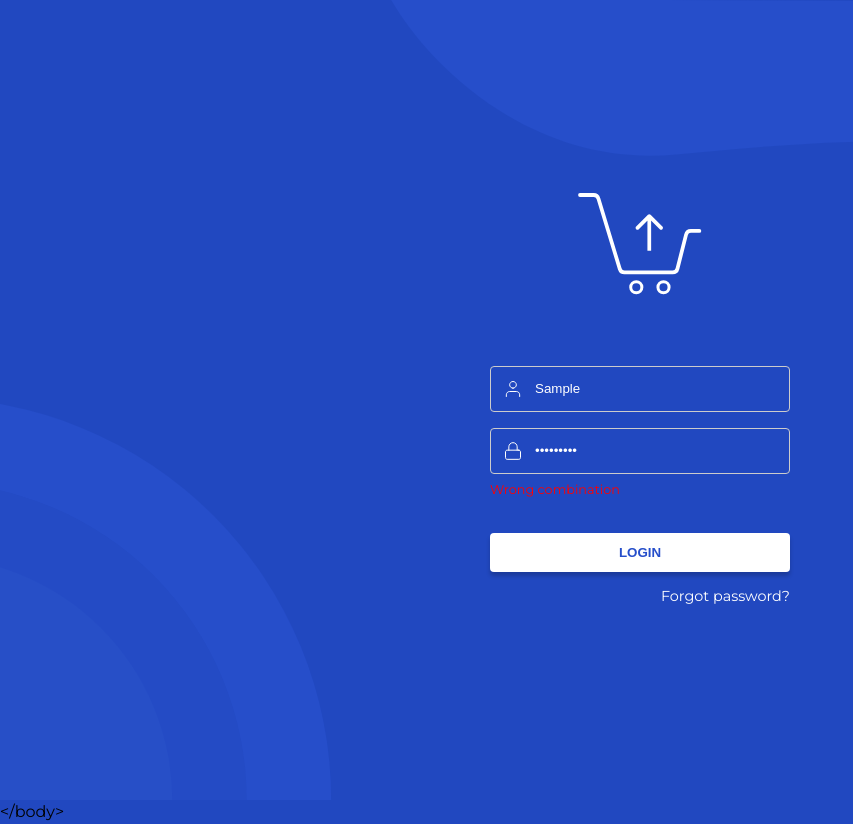
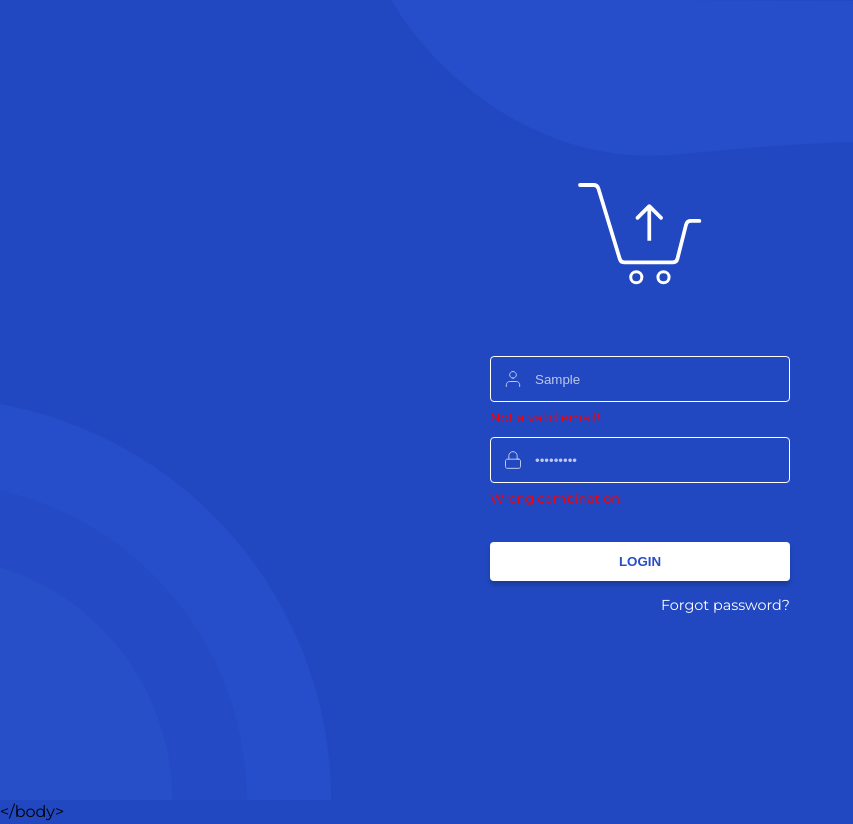
Before and after one commit to ilsusunal/login-page, a React (Vite) app: page / in a window 1280 px wide. Both pictures are taken after typing "Sample", "Sample123" into the empty fields and a click on the button "LOGIN". Shown: the whole page, without its empty margins (0-853 px from the left). Built offline with nearby package versions, Linux system fonts and the light colour scheme.

Commit message:
styling form input

```diff
--- a/src/App.css
+++ b/src/App.css
@@ -42,7 +42,7 @@ body, html {
     display: flex;
     align-items: center;
     justify-items: center;
-    border: 1px solid #ccc;
+    border: 1px solid white;
     border-radius: 4px;
     padding: 12px;
     margin-bottom: 16px;
@@ -51,6 +51,7 @@ body, html {
 
 .input-icon {
     margin-right: 10px;
+    opacity: 0.7;
 }
 
 .form-input {
@@ -59,6 +60,7 @@ body, html {
     outline: none;
     background: transparent;
     color: white;
+    opacity: 0.7;
 }
 
 .form-input::placeholder {
@@ -94,7 +96,7 @@ body, html {
 .login-button:hover {
     background-color: transparent;
     color: white;
-    border: 1px solid #ddd;
+    border: 1px solid white;
 }
 
 .forgot-password {
--- a/src/page/LoginPage.jsx
+++ b/src/page/LoginPage.jsx
@@ -40,10 +40,14 @@ function LoginPage() {
               type="text"
               placeholder='USERNAME'
               className='form-input'
-              {...register('username', { required: true })}
+              {...register('username', {
+                required: true,
+                pattern: /^[\w-\.]+@([\w-]+\.)+[\w-]{2,4}$/g
+              })}
               />
           </div>
-          {errors.username && <span className="error-message">Username is required</span>}
+          {errors.username &&  errors.username.type === 'required' && <span className="error-message">Username is required.</span>}
+          {errors.username &&  errors.username.type === 'pattern' && <span className="error-message">Not a valid email!</span>}
           <div className='input-container'>
             <img src="/lock-icon.svg" alt="Lock Icon" className="input-icon" />
             <input
@@ -56,8 +60,8 @@ function LoginPage() {
               })}
             />
           </div>
-          {errors.password && errors.password.type === 'required' && <span className="error-message">Password is required</span>}
-          {errors.password && errors.password.type === 'pattern' && <span className="error-message">Wrong combination</span>}
+          {errors.password && errors.password.type === 'required' && <span className="error-message">Password is required.</span>}
+          {errors.password && errors.password.type === 'pattern' && <span className="error-message">Wrong combination!</span>}
           <div className='login-button-box'>
             <button type="submit" className="login-button">LOGIN</button>
             <a href="#" className="forgot-password">Forgot password?</a>
```
